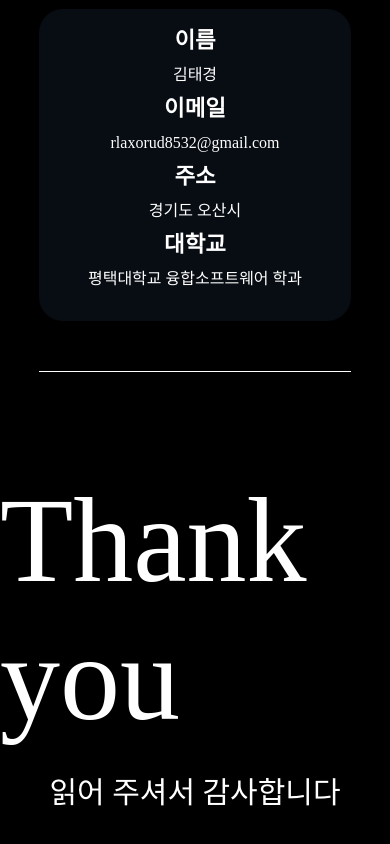
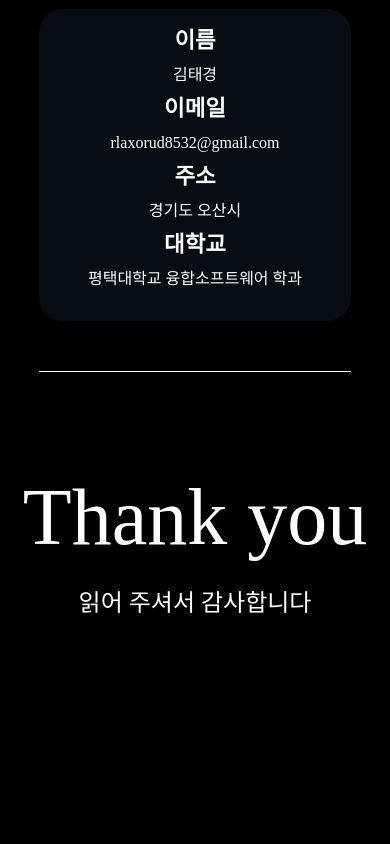
Before and after one commit to teakyungg/Frontend-Portfolio, a Next.js app: page / in a window 390 px wide. Shown: the part 4385-5229 px from the top of the page. After the commit the page ends 5103 px from the top, so only its background shows below. Built offline with nearby package versions, Linux system fonts and the light colour scheme; a web font is replaced by a local one.

Commit message:
feat/Ending add responsive

```diff
--- a/src/app/Ending/Ending.module.css
+++ b/src/app/Ending/Ending.module.css
@@ -7,14 +7,14 @@
 
   justify-content: center;
   align-items: center;
-}
 
   .en {
-  font-size: 120px;
+    font-size: 5em;
     font-family: "YeongwolTTF-Regular";
   }
 
   .ko {
-  font-size: 30px;
+    font-size: 1.5em;
     font-weight: 400;
   }
+}
```
Lines whose indentation alone changed are shown as unchanged.
